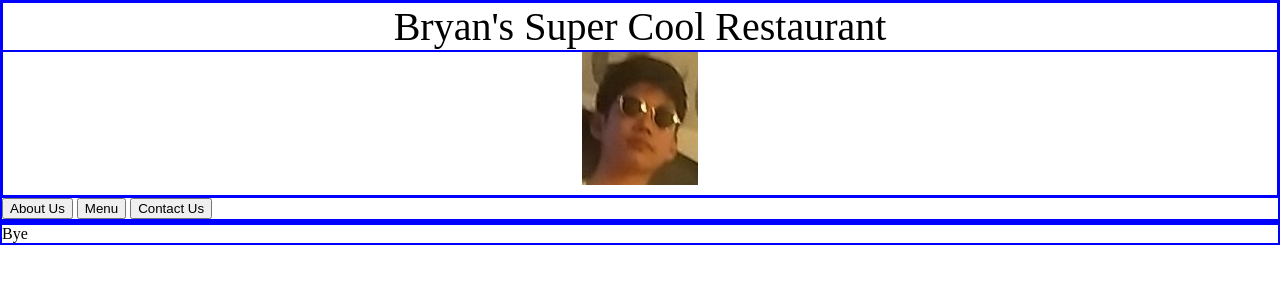
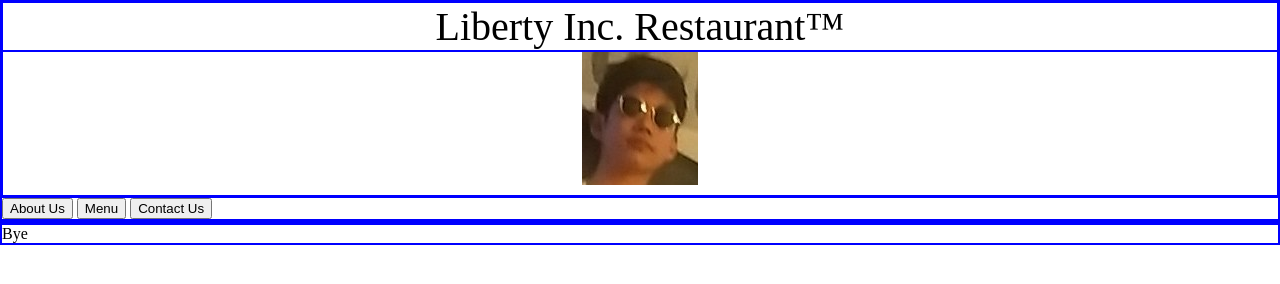
Before and after one commit to Bchow2001/Restaurant, a plain HTML site: page index.html in a window 1280 px wide. Drawn offline with Linux system fonts and the light colour scheme.

Commit message:
Finish content
To do:
Add images,
Add styles,

```diff
--- a/index.html
+++ b/index.html
@@ -2,7 +2,7 @@
 <html>
   <head>
     <meta charset="utf-8">
-    <title>Restaurant</title>
+    <title>Liberty Inc. Restaurant™</title>
     <meta name="viewport" content="width=device-width, initial-scale=1">
     <script defer src="runtime.js"></script>
     <script defer src="index.js"></script>
@@ -10,7 +10,7 @@
   <body>
     <div class="body-wrapper">
       <div class="header">
-        <div class="title">Bryan's Super Cool Restaurant</div>
+        <div class="title">Liberty Inc. Restaurant™</div>
         <div class="logo"><img id="logo" src="./assets/Logo.jpg" alt=""></div>
       </div>
       <div class="tab-name">
```
